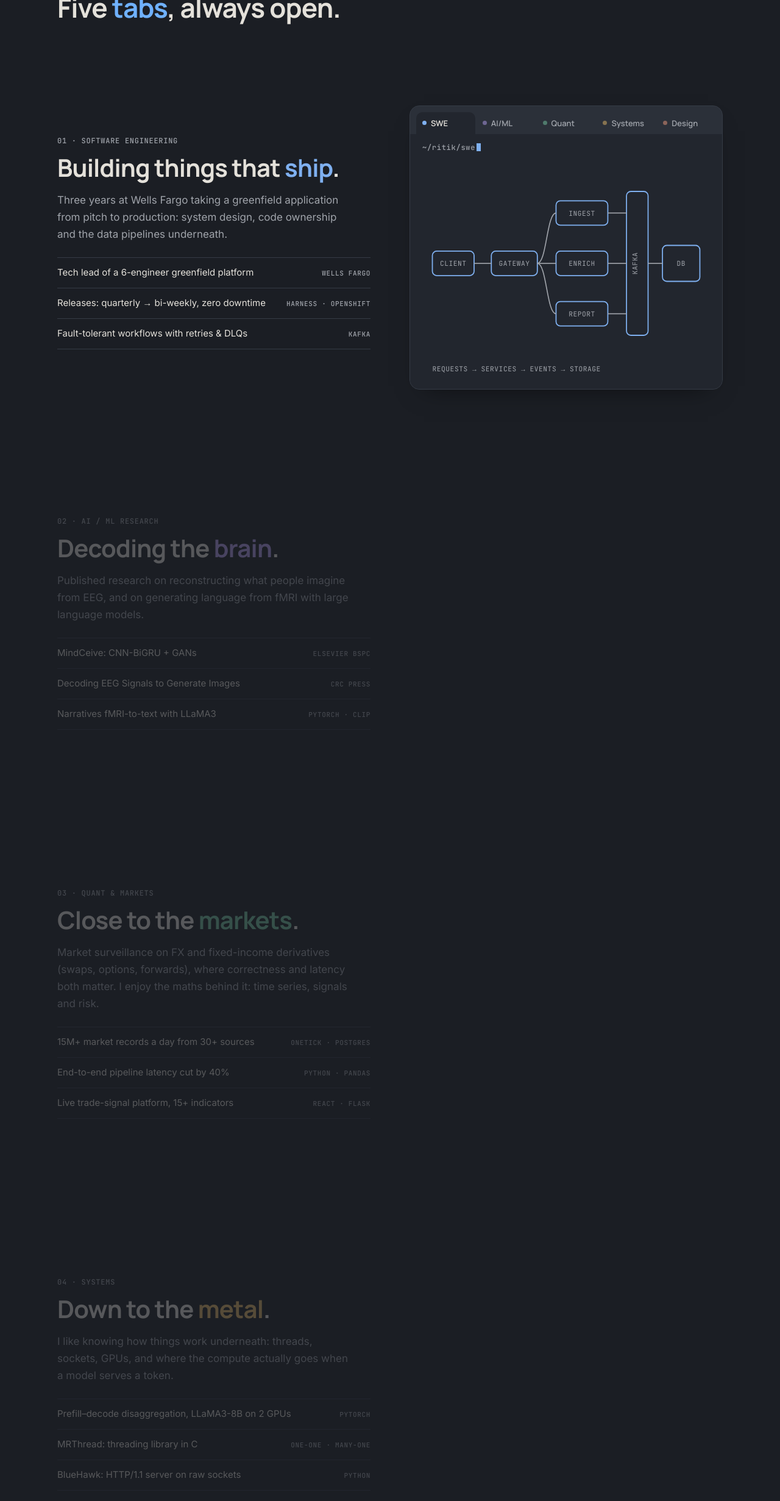
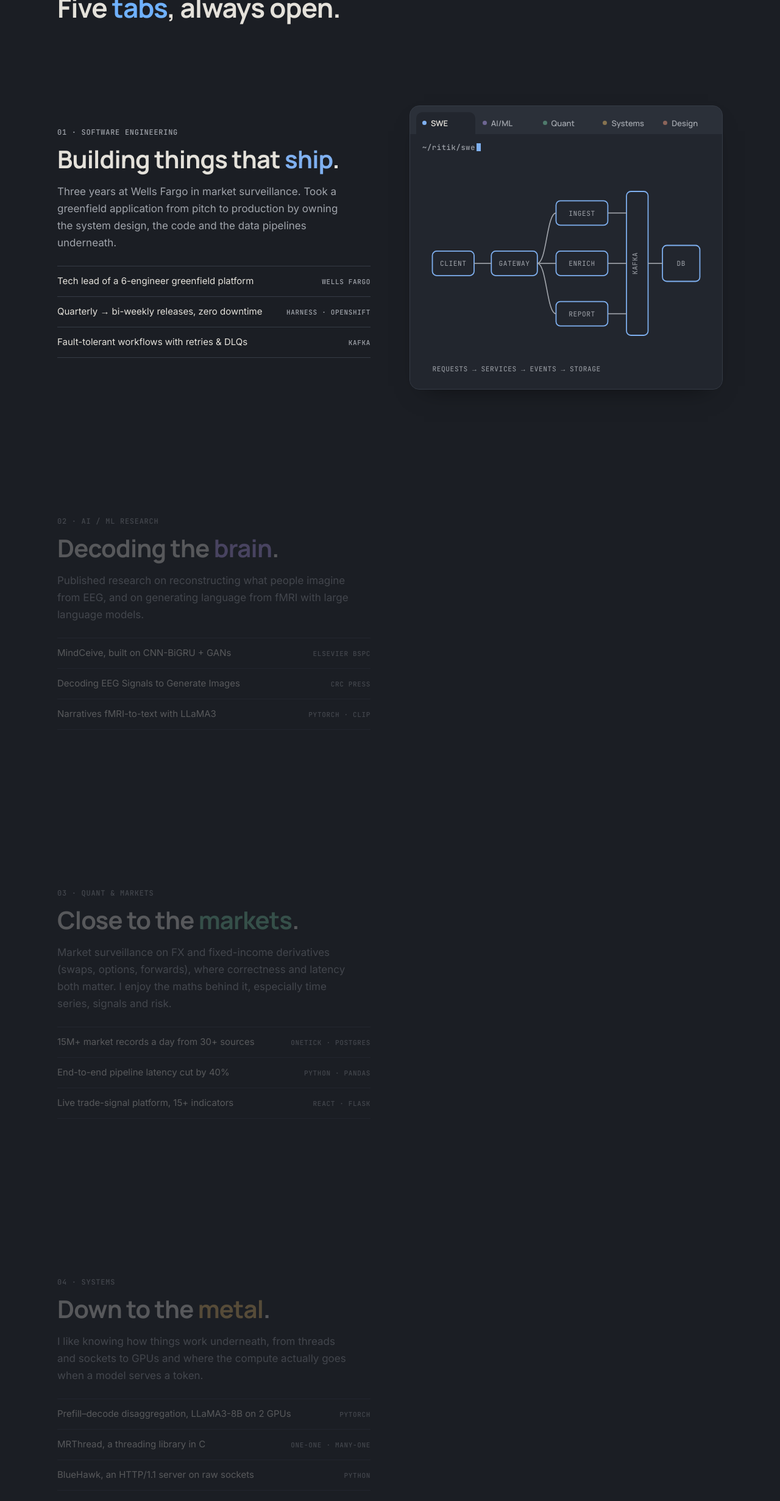
Before and after one commit to ritiknaik/portfolio, a React (Vite) app: page / in a window 1280 px wide. Shown: the part 1809-4271 px from the top of the page at 61% size. Built offline with nearby package versions, Linux system fonts and the light colour scheme.

Commit message:
Rewrite colon and semicolon captions as plain sentences
Lens descriptions, proof lines, project summaries, notes and modal
highlights. Experience bullets unchanged.

Co-Authored-By: Claude Opus 5.5 <noreply@anthropic.com>

```diff
--- a/src/data/profile.js
+++ b/src/data/profile.js
@@ -44,10 +44,10 @@ export const lenses = [
     name: 'Software Engineering',
     short: 'SWE',
     title: 'Building things that *ship*.',
-    text: 'Three years at Wells Fargo taking a greenfield application from pitch to production: system design, code ownership and the data pipelines underneath.',
+    text: 'Three years at Wells Fargo in market surveillance. Took a greenfield application from pitch to production by owning the system design, the code and the data pipelines underneath.',
     proof: [
       ['Tech lead of a 6-engineer greenfield platform', 'Wells Fargo'],
-      ['Releases: quarterly → bi-weekly, zero downtime', 'Harness · OpenShift'],
+      ['Quarterly → bi-weekly releases, zero downtime', 'Harness · OpenShift'],
       ['Fault-tolerant workflows with retries & DLQs', 'Kafka'],
     ],
   },
@@ -58,7 +58,7 @@ export const lenses = [
     title: 'Decoding the *brain*.',
     text: 'Published research on reconstructing what people imagine from EEG, and on generating language from fMRI with large language models.',
     proof: [
-      ['MindCeive: CNN-BiGRU + GANs', 'Elsevier BSPC'],
+      ['MindCeive, built on CNN-BiGRU + GANs', 'Elsevier BSPC'],
       ['Decoding EEG Signals to Generate Images', 'CRC Press'],
       ['Narratives fMRI-to-text with LLaMA3', 'PyTorch · CLIP'],
     ],
@@ -68,7 +68,7 @@ export const lenses = [
     name: 'Quant & Markets',
     short: 'Quant',
     title: 'Close to the *markets*.',
-    text: 'Market surveillance on FX and fixed-income derivatives (swaps, options, forwards), where correctness and latency both matter. I enjoy the maths behind it: time series, signals and risk.',
+    text: 'Market surveillance on FX and fixed-income derivatives (swaps, options, forwards), where correctness and latency both matter. I enjoy the maths behind it, especially time series, signals and risk.',
     proof: [
       ['15M+ market records a day from 30+ sources', 'OneTick · Postgres'],
       ['End-to-end pipeline latency cut by 40%', 'Python · Pandas'],
@@ -80,11 +80,11 @@ export const lenses = [
     name: 'Systems',
     short: 'Systems',
     title: 'Down to the *metal*.',
-    text: 'I like knowing how things work underneath: threads, sockets, GPUs, and where the compute actually goes when a model serves a token.',
+    text: 'I like knowing how things work underneath, from threads and sockets to GPUs and where the compute actually goes when a model serves a token.',
     proof: [
       ['Prefill–decode disaggregation, LLaMA3-8B on 2 GPUs', 'PyTorch'],
-      ['MRThread: threading library in C', 'one-one · many-one'],
-      ['BlueHawk: HTTP/1.1 server on raw sockets', 'Python'],
+      ['MRThread, a threading library in C', 'one-one · many-one'],
+      ['BlueHawk, an HTTP/1.1 server on raw sockets', 'Python'],
     ],
   },
   {
@@ -161,7 +161,7 @@ export const projects = [
       authors: 'Ritik Naik, Kunal Chaudhari, Ketaki Jadhav, Amit Joshi',
       summary: 'Can we see what someone is imagining? MindCeive records EEG while a person imagines real-world objects, encodes those signals with a new CNN + Bi-GRU network, and uses a GAN to generate an image of the object they had in mind.',
       highlights: [
-        'Hybrid encoder: CNN layers capture spatial patterns across EEG electrodes, a bidirectional GRU captures how they evolve over time',
+        'A hybrid encoder where CNN layers capture spatial patterns across EEG electrodes and a bidirectional GRU captures how they evolve over time',
         'A new GAN architecture conditioned on the learned EEG embedding generates the imagined object',
         'Extends the earlier digit / character work to real-world object categories',
       ],
@@ -183,7 +183,7 @@ export const projects = [
     details: {
       kind: 'Book chapter',
       authors: 'Ritik Naik, Kunal Chaudhari, Ketaki Jadhav, Amit Joshi',
-      summary: 'The first step of the research line: given EEG recorded while a person imagines a digit or a character, reconstruct an image of it. The model is a self-designed pipeline of an EEG encoder, CNNs and a GAN.',
+      summary: 'The first step of the research line. Given EEG recorded while a person imagines a digit or a character, the model reconstructs an image of it with a self-designed pipeline of an EEG encoder, CNNs and a GAN.',
       highlights: [
         'Encoder turns raw multi-channel EEG into a compact latent representation',
         'GAN generator decodes that latent into an image of the imagined digit or character',
@@ -207,8 +207,8 @@ export const projects = [
       kind: 'Systems prototype',
       summary: 'A prototype and benchmark of prefill–decode disaggregation, the technique behind serving systems like DistServe. Instead of encoding the prompt and generating tokens on one GPU stream, the two phases run as independent workers so they can overlap.',
       highlights: [
-        'Two modes: monolithic model.generate() vs. split prefill / decode workers connected by multiprocessing queues',
-        'DistServe-style metrics measured identically in both modes: TTFT (time to first token) and TPOT (time per output token)',
+        'Compares a monolithic model.generate() against split prefill / decode workers connected by multiprocessing queues',
+        'Measures DistServe-style metrics, TTFT (time to first token) and TPOT (time per output token), identically in both modes',
         '10 prompt workloads covering every light / heavy prefill × decode combination, from Q&A to long-document generation',
         'Compares TTFT, TPOT and decode tokens per second side by side',
       ],
@@ -244,15 +244,15 @@ export const projects = [
     link: { label: 'Internal' },
     details: {
       kind: 'Wells Fargo · 2023–26',
-      summary: 'Technical lead for a greenfield microservices application in Investment Banking Technology: from the initial pitch and system design through development and ownership of the code repository.',
+      summary: 'Technical lead for a greenfield microservices application in Investment Banking Technology, from the initial pitch and system design through development and ownership of the code repository.',
       highlights: [
-        'Led a team of six engineers; pitched features to stakeholders and presented the design to the Chief Architect',
+        'Led a team of six engineers, pitched features to stakeholders and presented the design to the Chief Architect',
         'Multi-stage workflow state machine decoupled over Kafka, with retry and dead-letter-queue strategies',
         'OAuth2 / OIDC authentication via PingFederate with role-based access control',
-        'Harness CI/CD to OpenShift with zero-downtime rollouts: quarterly → bi-weekly releases',
+        'Harness CI/CD to OpenShift with zero-downtime rollouts, taking releases from quarterly to bi-weekly',
       ],
       tags: ['Microservices', 'Kafka', 'OpenShift', 'OAuth2 / OIDC', 'Harness'],
-      note: 'Internal project: code and further details are confidential.',
+      note: 'Internal project. Code and further details are confidential.',
     },
   },
   {
@@ -266,7 +266,7 @@ export const projects = [
       kind: 'Operating Systems course project',
       summary: 'A userland multithreading library written from scratch in C on top of system calls, exposing a pthreads-like API.',
       highlights: [
-        'Two threading models you pick at compile time: one-one (each user thread on a kernel thread) and many-one (user threads scheduled onto a single kernel thread)',
+        'Two threading models chosen at compile time, one-one (each user thread on a kernel thread) and many-one (user threads scheduled onto a single kernel thread)',
         'Include mrthread.h and compile against either implementation',
         'Automated test script covering every thread function plus sample applications',
       ],
@@ -286,7 +286,7 @@ export const projects = [
       summary: 'An HTTP/1.1 web server built on raw sockets, following RFC 2616.',
       highlights: [
         'Implements GET, POST, PUT, DELETE and HEAD with proper status codes and conditional headers',
-        'Multithreaded: serves parallel connections up to a configurable limit',
+        'Multithreaded, serving parallel connections up to a configurable limit',
         'Configurable document root, port, timeout, max connections and keep-alive',
         'Automated test suite compares expected vs. received responses, including concurrent requests',
       ],
@@ -325,7 +325,7 @@ export const projects = [
       highlights: [
         'Smart contracts in Solidity, managed with Truffle',
         'React front end talking to the chain through Web3.js',
-        'Users sign in with a MetaMask wallet; includes profile customisation',
+        'Users sign in with a MetaMask wallet and can customise their profile',
       ],
       tags: ['Solidity', 'React', 'Web3.js', 'Truffle', 'MetaMask'],
       links: [{ label: 'View on GitHub', href: 'https://github.com/ritiknaik/Samvad' }],
@@ -344,7 +344,7 @@ export const projects = [
       highlights: [
         'Syntax highlighting for C, Java, JavaScript and Python',
         'Incremental search and a stack-based undo',
-        'Raw terminal handling with termios: no curses, no dependencies',
+        'Raw terminal handling with termios, with no curses and no other dependencies',
       ],
       tags: ['C', 'termios', 'Data structures', 'Terminal'],
       links: [{ label: 'View on GitHub', href: 'https://github.com/ritiknaik/Coditor' }],
```
